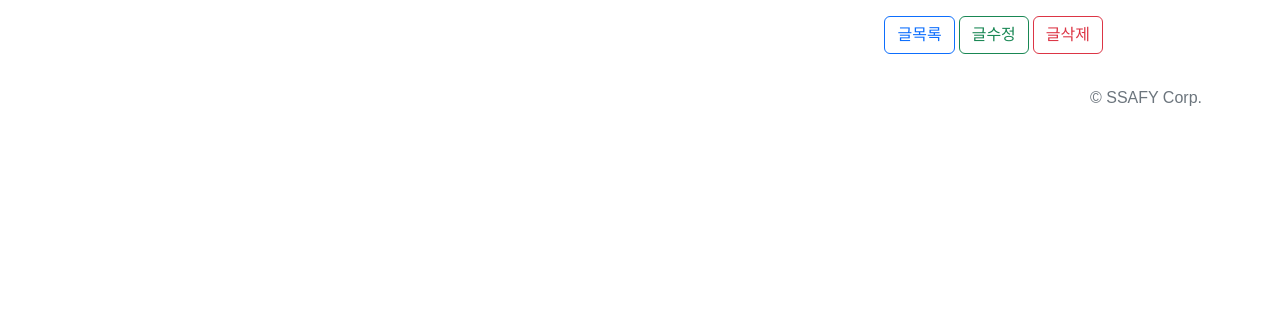
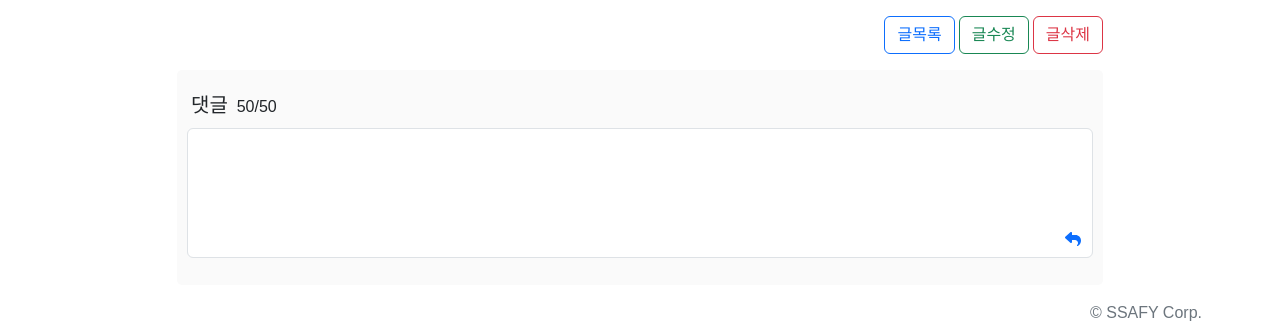
Before and after one commit to SSAFY-imgonna/imgonna-FRONT, a Vue app: page /qna/1 in a window 1280 px wide. Shown: the part 585-920 px from the top of the page. Before the commit the page ends 800 px from the top, so only its background shows below. Built offline with nearby package versions, Linux system fonts and the light colour scheme; no server answers; a web font is replaced by a local one.

Commit message:
[feat] commentFormItem cnrk

```diff
--- a/src/components/qna/QnaView.vue
+++ b/src/components/qna/QnaView.vue
@@ -1,6 +1,8 @@
 <script setup>
 import { ref, onMounted } from "vue";
 import { useRoute, useRouter } from "vue-router";
+import QnaCommentFormItem from "./item/QnaCommentFormItem.vue";
+import QnaCommentListItem from "./item/QnaCommentListItem.vue";
 import { getInquiryByInquiryNo, deleteInquiry } from "@/api/qna";
 
 const route = useRoute();
@@ -97,6 +99,8 @@ function onDeleteInquiry() {
             </button>
           </div>
         </div>
+        <QnaCommentFormItem />
+        <QnaCommentListItem />
       </div>
     </div>
   </div>
--- /dev/null
+++ b/src/components/qna/item/QnaCommentFormItem.vue
@@ -0,0 +1,61 @@
+<script setup></script>
+
+<template>
+  <div id="comment-div" class="mt-0">
+    <div class="mb-2 ps-1">
+      <span class="comm-title" style="font-size: 15pt">댓글</span>&nbsp;
+      <span id="comm-first"><span class="letter-count">50/50</span></span>
+    </div>
+    <form id="form-comm">
+      <div class="inner-text">
+        <textarea
+          class="form-control comm-content inner-text"
+          name="commContent"
+          id="commContent"
+        ></textarea>
+        <button type="submit" class="btn btn-outline-primary" id="inner-submit">
+          <font-awesome-icon icon="fa-solid fa-reply" />
+        </button>
+        <!-- <c:if test="${empty sessionScope.memberDto}">
+          <textarea
+            class="form-control comm-content inner-text"
+            name="commContent"
+            id="commContent"
+            disabled="disabled"
+          >
+로그인 후 작성가능합니다</textarea
+          >
+          <button type="submit" class="btn btn-outline-primary" id="inner-submit">
+            <i class="bi bi-send-fill" style="display: none"></i>
+          </button>
+         </c:if> -->
+      </div>
+    </form>
+  </div>
+</template>
+
+<style>
+/* 댓글 부분 */
+div.inner-text {
+  display: inline-block;
+  position: relative;
+}
+.inner-text {
+  display: block;
+  height: 130px;
+  width: 100%;
+  resize: none;
+}
+#inner-submit {
+  position: absolute;
+  bottom: 0px;
+  right: 0px;
+  border: none;
+}
+#comment-div {
+  padding: 20px 10px 20px 10px;
+  margin-top: 10px;
+  background-color: #fafafa;
+  border-radius: 5px;
+}
+</style>
--- /dev/null
+++ b/src/components/qna/item/QnaCommentListItem.vue
@@ -0,0 +1,7 @@
+<script setup></script>
+
+<template>
+  <div></div>
+</template>
+
+<style scoped></style>
--- a/src/main.js
+++ b/src/main.js
@@ -18,9 +18,9 @@ import { library } from "@fortawesome/fontawesome-svg-core";
 /* import font awesome icon component */
 import { FontAwesomeIcon } from "@fortawesome/vue-fontawesome";
 /* import specific icons */
-import { faPlaneDeparture } from "@fortawesome/free-solid-svg-icons";
+import { faPlaneDeparture, faReply } from "@fortawesome/free-solid-svg-icons";
 /* add icons to the library */
-library.add(faPlaneDeparture);
+library.add(faPlaneDeparture, faReply);
 
 app.component("font-awesome-icon", FontAwesomeIcon);
 
```
Also changed, not shown: src/components/HelloWorld.vue (added, +152 -0 lines), src/plugins/vuetify.js (added, +10 -0 lines), src/plugins/webfontloader.js (added, +15 -0 lines).
